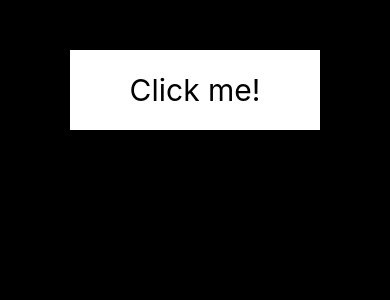
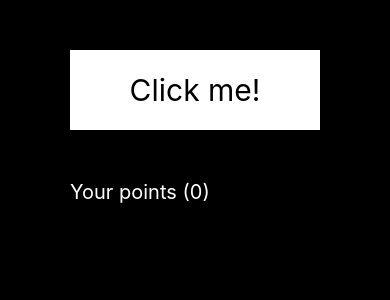
Before and after one commit to aarotoiv/click-rn, a React Native app: screen / in a window 390 px wide. Shown: the top 300 px of the page. Built offline with nearby package versions, Linux system fonts and the light colour scheme; no server answers.

Commit message:
bubble rendering

```diff
--- a/components/Main.js
+++ b/components/Main.js
@@ -4,6 +4,7 @@ import { connect } from 'react-redux';
 import { socketConnect } from '../actions';
 import ClickButton from './ClickButton';
 import AskRetry from './AskRetry';
+import Points from './Points';
 import SocketHandler from '../util/SocketHandler';
 
 class Main extends Component {
@@ -39,7 +40,10 @@ class Main extends Component {
         )
         :
         (
-            <ClickButton handleClick={this.handleClick.bind(this)} />
+            <View>
+                <ClickButton handleClick={this.handleClick.bind(this)} />
+                <Points points={this.props.points} />
+            </View>
         );
     }
 }
--- a/components/Points.js
+++ b/components/Points.js
@@ -6,10 +6,20 @@ class Points extends Component {
     constructor(props) {
         super(props);
     }
+    renderBubbles() {
+        let bubbles = [];
+        for(let i = 0; i<this.props.points; i++) {
+            bubbles.push(<View style={styles.bubble}></View>)
+        }
+        return bubbles;
+    }
     render() {
         return (
             <View style={styles.container}>
-                <Text style={styles.title}>Your points({this.props.points})</Text>
+                <Text style={styles.title}>Your points ({this.props.points})</Text>
+                <View style={styles.bubbles}>
+                    {this.renderBubbles()}
+                </View>
             </View>
         );
     }
@@ -18,12 +28,24 @@ class Points extends Component {
 const styles = StyleSheet.create({
     container: {
         width: 250,
-        height: 120,
-        backgroundColor: "#fff"
+        height: 250,
+        marginTop: 50
     },
     title: {
         color: "#fff",
         fontSize: 20
+    },
+    bubbles: {
+        flex: 1,
+        flexDirection: "row",
+        flexWrap: "wrap"
+    },
+    bubble: {
+        width: 8,
+        height: 8,
+        borderRadius: 10,
+        margin: 5,
+        backgroundColor: "#fff"
     }
 });
 
```
